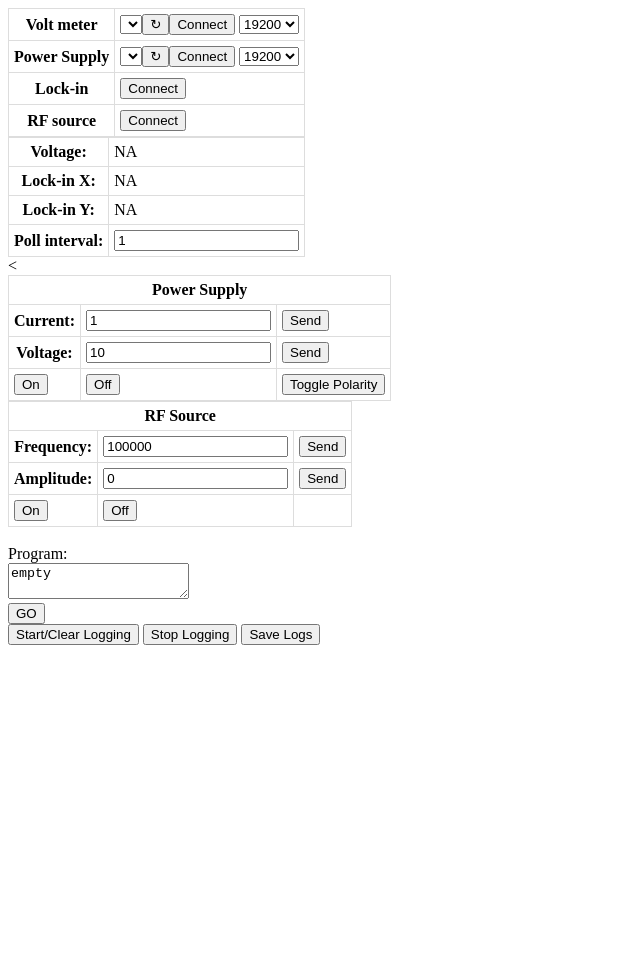
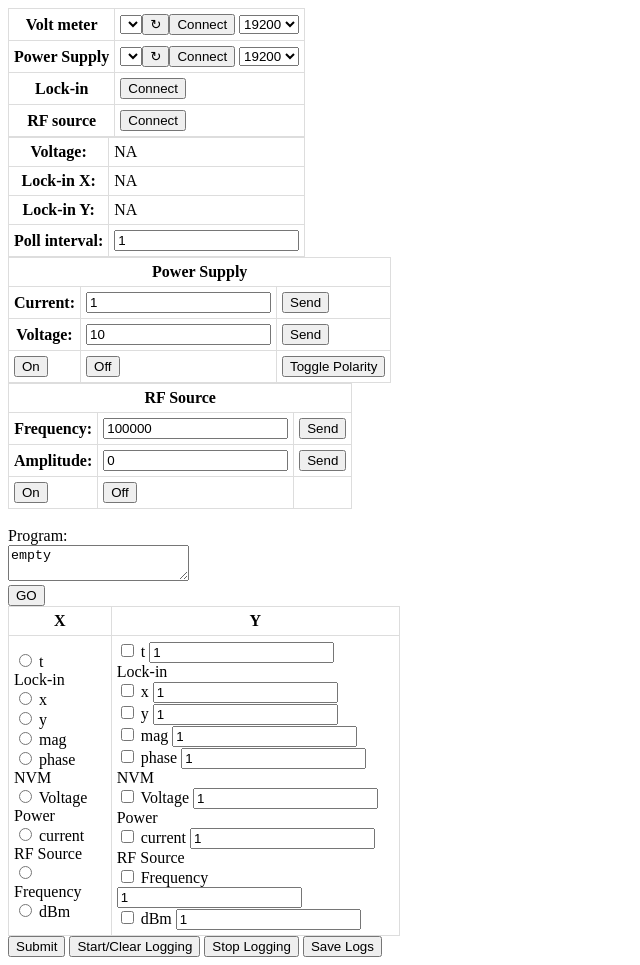
Before and after one commit to alextigernick/FMRtestbench, an Electron app: page Serial-Gui/index.html in a window 800 px wide. Shown: the whole page, without its empty margins (0-640 px from the left). Before the commit the page ends 800 px from the top, so only its background shows below. Drawn offline with Linux system fonts and the light colour scheme; no server answers.

Commit message:
Plotting fix and update

```diff
--- a/Serial-Gui/index.html
+++ b/Serial-Gui/index.html
@@ -94,7 +94,7 @@
         <tr><th colspan=3>Power Supply</th></tr>
         <tr><th>Current:</th><td><input type="number" id="iset" value="1" step="0.01"></td><td><button onclick="currentSet(parseFloat(document.getElementById('iset').value));">Send</button></td></tr>
         <tr><th>Voltage:</th><td><input type="number" id="vset" value="10" step="0.01"></td><td><button onclick="voltageSet(parseFloat(document.getElementById('vset').value));">Send</button></td></tr>
-        <tr><td><button onclick="powOn();">On</button></td><td><button onclick="powOff();">Off</button></td><td><button onclick="polaritySet(0);">Toggle Polarity</button></td><</tr>
+        <tr><td><button onclick="powOn();">On</button></td><td><button onclick="powOff();">Off</button></td><td><button onclick="polaritySet(0);">Toggle Polarity</button></td></tr>
       </table>
       <table>
         <tr><th colspan=3>RF Source</th></tr>
@@ -113,11 +113,79 @@
       </form>
     </div>
 	<div class="c2">
+	<form id="plotsettings">
+	  <table>
+	  <tr><th>X</th><th>Y</th></tr>
+	  <tr>
+	  <td>
+		  <input type="radio" id="t" name="xselect" value="0">
+		  <label for="t">t</label><br>
+		  Lock-in<br>
+		  <input type="radio" id="x" name="xselect" value="1">
+		  <label for="x">x</label><br>
+		  <input type="radio" id="y" name="xselect" value="2">
+		  <label for="y">y</label><br>
+
+		  <input type="radio" id="mag" name="xselect" value="-1">
+		  <label for="mag">mag</label><br>
+		  <input type="radio" id="pha" name="xselect" value="-2">
+		  <label for="pha">phase</label><br>
+		  NVM<br>
+		  <input type="radio" id="v" name="xselect" value="3">
+		  <label for="v">Voltage</label><br>
+		  Power<br>
+		  <input type="radio" id="i" name="xselect" value="4">
+		  <label for="i">current</label><br>
+		  RF Source<br>
+		  <input type="radio" id="freq" name="xselect" value="5">
+		  <label for="freq">Frequency</label><br>
+		  <input type="radio" id="dbm" name="xselect" value="6">
+		  <label for="dbm">dBm</label><br>
+	  </td>
+	  <td>
+		  <input type="checkbox" id="yt" name="yselect" value="0">
+		  <label for="yt">t</label>
+		  <input type="number" id="ytscale" name="yscale" value="1"><br>
+		  Lock-in<br>
+		  <input type="checkbox" id="yx" name="yselect" value="1">
+		  <label for="yx">x</label>
+		  <input type="number" id="yxscale" name="yscale" value="1"><br>
+		  <input type="checkbox" id="yy" name="yselect" value="2">
+		  <label for="yy">y</label>
+		  <input type="number" id="yyscale" name="yscale" value="1"><br>
+
+		  <input type="checkbox" id="ymag" name="yselect" value="-1">
+		  <label for="ymag">mag</label>
+		  <input type="number" id="ymagscale" name="yscale" value="1"><br>
+		  <input type="checkbox" id="ypha" name="yselect" value="-2">
+		  <label for="ypha">phase</label>
+		  <input type="number" id="yphascale" name="yscale" value="1"><br>
+		  NVM<br>
+		  <input type="checkbox" id="yv" name="yselect" value="3">
+		  <label for="yv">Voltage</label>
+		  <input type="number" id="yvscale" name="yscale" value="1"><br>
+		  Power<br>
+		  <input type="checkbox" id="yi" name="yselect" value="4">
+		  <label for="yi">current</label>
+		  <input type="number" id="yiscale" name="yscale" value="1"><br>
+		  RF Source<br>
+		  <input type="checkbox" id="yfreq" name="yselect" value="5">
+		  <label for="yfreq">Frequency</label>
+		  <input type="number" id="yfreqscale" name="yscale" value="1"><br>
+		  <input type="checkbox" id="ydbm" name="yselect" value="6">
+		  <label for="ydbm">dBm</label>
+		  <input type="number" id="ydbmscale" name="yscale" value="1"><br>
+	  </td>
+	  </tr></table>
+	</form>
+
+	  <input type="submit" value="Submit">
 	  <button onclick="StartLogging()">Start/Clear Logging</button>
 	  <button onclick="StopLogging();">Stop Logging</button>
 	  <button onclick="var fname = dialog.showSaveDialogSync(); if(fname){SaveLogs(fname);}">Save Logs</button>
 	  <div id="PlotDiv">
 	  </div>
+
 	</div>
     <script src="./renderer.js"></script>
   </body>
--- a/Serial-Gui/renderer.js
+++ b/Serial-Gui/renderer.js
@@ -47,7 +47,7 @@ var last = [];
 var logging = false;
 var startTime = 0;
 function setupLast(){
-  last = [new Date().getTime(),"","","",currentPowered?lastCurrent:0,rfPowered?lastFreq:0,rfPowered?lastdbm:0];//time,x,y,voltage,current,freq,dbm
+  last = [((new Date().getTime())-startTime)/1000,"","","",currentPowered?lastCurrent:0,rfPowered?lastFreq:0,rfPowered?lastdbm:0];//time,x,y,voltage,current,freq,dbm
 }
 function check(){
   if (comQueue.length && !comWaiting){
@@ -159,6 +159,7 @@ function writePower(com,arg){
   else if(com == "t"){
 	powePolar *= -1;
   }
+  arg = Math.abs(arg);
   var addr = 0x01;
   var codes = {
     "off": 0x20,
@@ -403,8 +404,9 @@ setTimeout(parseQueues, 20);
 function StartLogging(){
 	logging = true;
 	logs = [];
+	startTime = new Date().getTime();
 	setupLast();
-	startTime = last[0];
+
 }
 function StopLogging(){
 	logging = false;
@@ -426,7 +428,6 @@ function poll(){
   if(logging){
     logs.push(last);
     setupLast();
-    plotLogs();
   }
   if(nanoConnected){
     if(!nanoRedi){
@@ -446,22 +447,61 @@ function poll(){
 }
 setTimeout(poll, parseFloat(document.getElementById("poll").value)*1000);
 function plotLogs(){
-  var data = [{
-    x: logs.map(function(datum){return datum[4];}),
-    y: logs.map(function(datum){return Math.sqrt(Math.pow(datum[2],2)+Math.pow(datum[1],2))}),
-    type: 'scatter',//time,x,y,voltage,current,freq,dbm
-    mode: 'markers',
-    name: 'mag'
-  },
-  {
-    x: logs.map(function(datum){return datum[4]}),
-    y: logs.map(function(datum){return Math.atan2(datum[2],datum[1])}),
-    mode: 'markers',
-    type: 'scatter',
-    name: 'phase'
-  }];
+	var labels = ["t","x","y","NVM","i","freq","dbm"];
+	var plotX = parseInt(document.forms.plotsettings.xselect.value);
+	if (plotX >= 0) {
+		plotX = logs.map(function(datum){return datum[plotX];});
+	}
+	else if(plotX == -1) {
+		plotX = logs.map(function(datum){return Math.sqrt(Math.pow(datum[2],2)+Math.pow(datum[1],2))});
+	}
+	else {
+		plotX = logs.map(function(datum){return Math.atan2(datum[2],datum[1])});
+	}
+	var yPlotFields = [];
+	for (const ele in document.forms.plotsettings.yselect){
+		if (document.forms.plotsettings.yselect[ele].checked){
+			yPlotFields.push([parseInt(document.forms.plotsettings.yselect[ele].value),parseFloat(document.forms.plotsettings.yscale[ele].value)]);
+		}
+	}
+
+	var data = [];
+	for (const ele in yPlotFields){
+		if (yPlotFields[ele][0] > -1) {
+			data.push(
+			{
+				x: plotX,
+				y: logs.map(function(datum){return yPlotFields[ele][1]*datum[yPlotFields[ele][0]];}),
+				type: 'scatter',//time,x,y,voltage,current,freq,dbm
+				//mode: 'markers',
+				name: labels[yPlotFields[ele][0]]
+		    });
+		}
+		else if(yPlotFields[ele][1] == -1) {
+			data.push(
+			{
+				x: plotX,
+				y: logs.map(function(datum){return yPlotFields[ele][1]*Math.sqrt(Math.pow(datum[2],2)+Math.pow(datum[1],2))}),
+				type: 'scatter',//time,x,y,voltage,current,freq,dbm
+				//mode: 'markers',
+				name: "mag"
+		    });
+		}
+		else {
+			data.push(
+			{
+				x: plotX,
+				y: logs.map(function(datum){return yPlotFields[ele][1]*Math.atan2(datum[2],datum[1])}),
+				type: 'scatter',//time,x,y,voltage,current,freq,dbm
+				//mode: 'markers',
+				name: "phase"
+		    });
+		}
+	}
 	Plotly.newPlot('PlotDiv', data);
+	setTimeout(plotLogs, 5000);
 }
+setTimeout(plotLogs, 5000);
 function incomingVolt(line){
   document.getElementById("voltage").innerHTML = line;
   last[3] = line;
```
